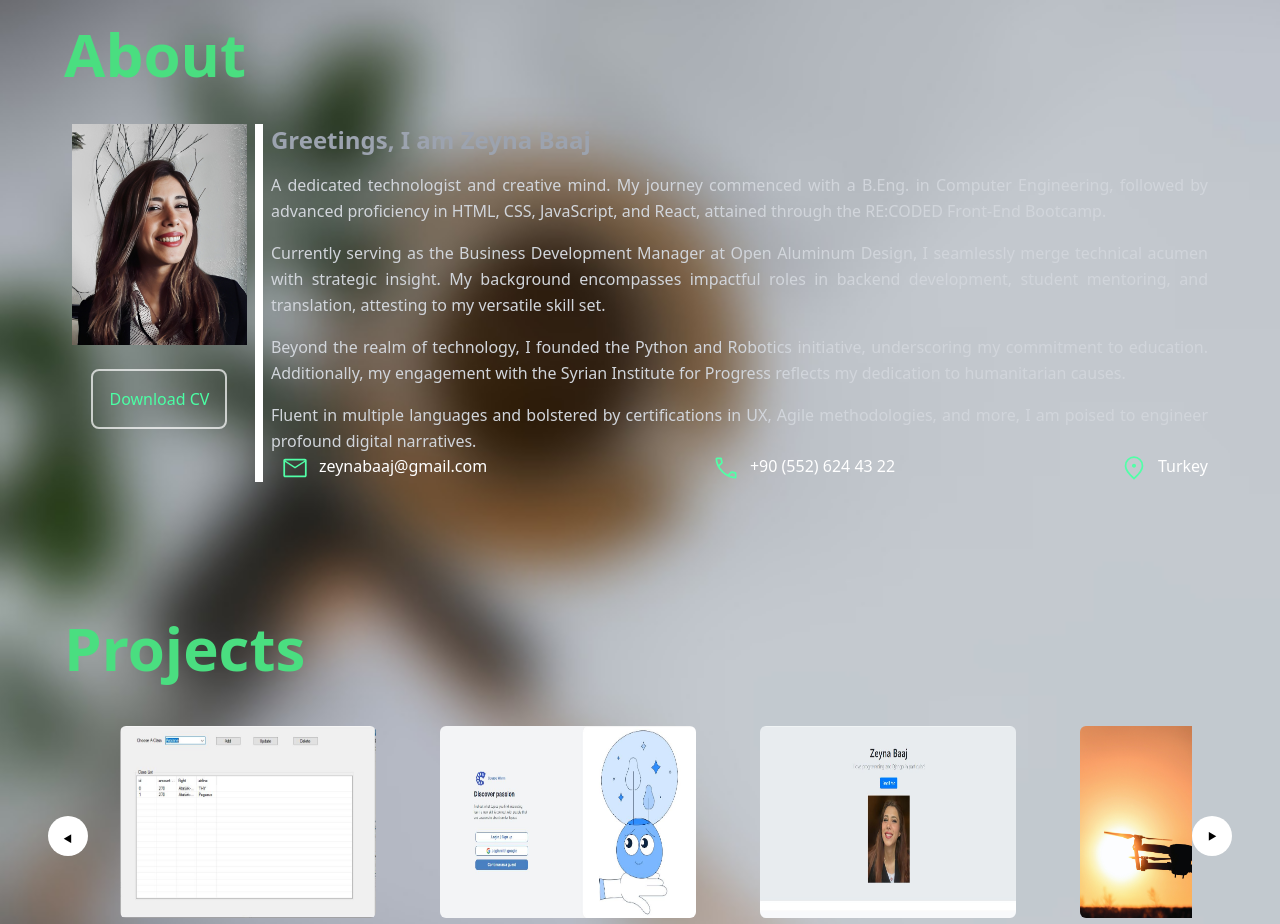
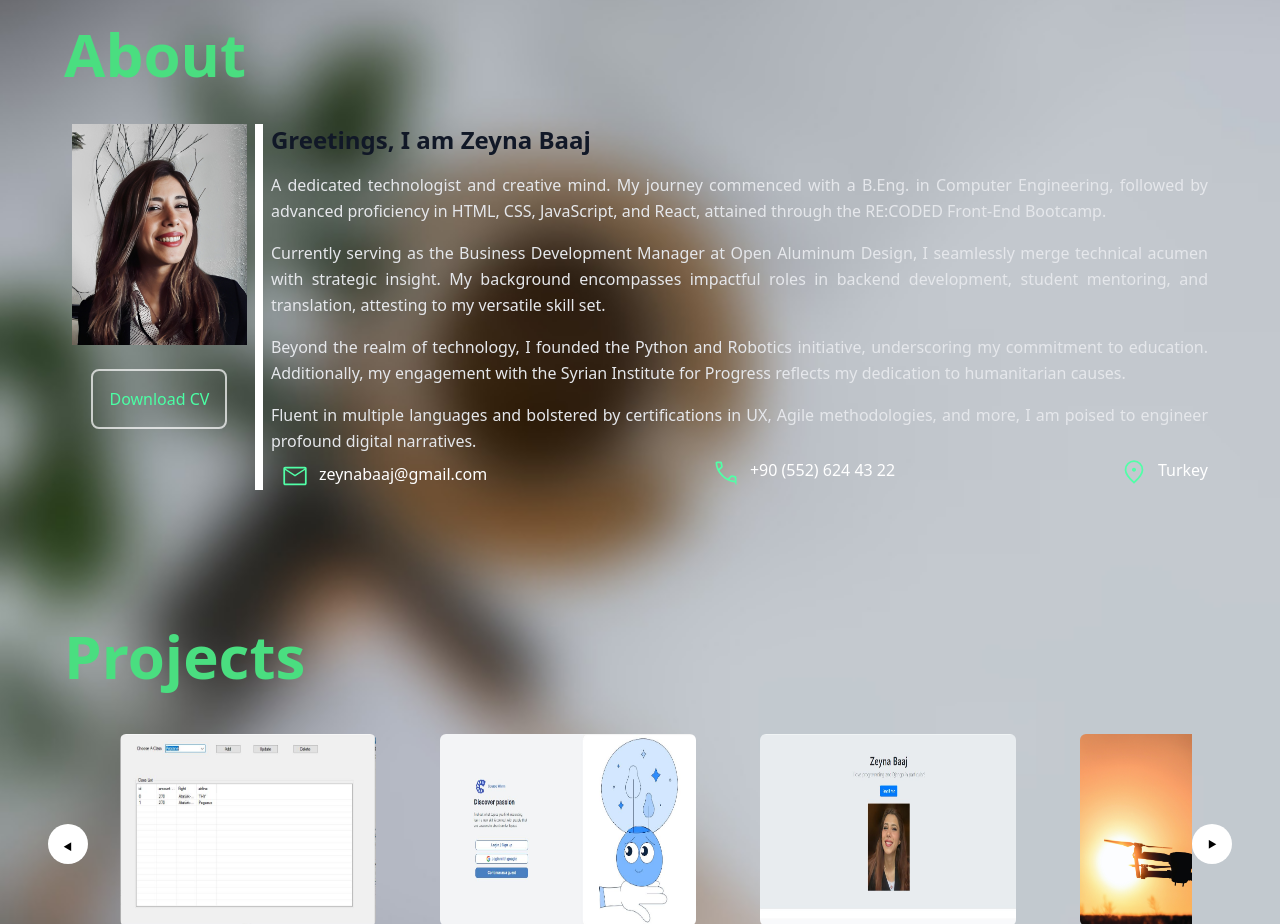
Before and after one commit to zainabaaj/portfolio, a Next.js app in the folder myportfolio/: page / in a window 1280 px wide. Shown: the part 840-1764 px from the top of the page. Built offline with nearby package versions, Linux system fonts and the light colour scheme.

Commit message:
fix: style

```diff
--- a/myportfolio/components/Resume.jsx
+++ b/myportfolio/components/Resume.jsx
@@ -28,28 +28,22 @@ const Resume = () => {
 
 
                     <div className="relative">
-                        <motion.div
-                            className="h-full bg-black absolute"
-                            initial={{ width: "100%", left: 0 }}
-                            animate={{ width: "0%", left: '100%' }}
-                            transition={{ delay: 1, duration: 3, ease: "easeInOut" }}
-                        >
-                        </motion.div>
-                        <h2 className="text-gray-400 text-2xl font-semibold mb-4">Greetings, I am Zeyna Baaj</h2>
-                        <p className="text-gray-300 mb-4 leading-relaxed">
+
+                        <h2 className="text-gray-900 text-2xl font-semibold mb-4">Greetings, I am Zeyna Baaj</h2>
+                        <p className="text-gray-200 mb-4 leading-relaxed">
                             A dedicated technologist and creative mind. My journey commenced with a B.Eng. in Computer Engineering, followed by advanced proficiency in HTML, CSS, JavaScript, and React, attained through the RE:CODED Front-End Bootcamp.
                         </p>
-                        <p className="text-gray-300 mb-4 leading-relaxed">
+                        <p className="text-gray-200 mb-4 leading-relaxed">
                             Currently serving as the Business Development Manager at Open Aluminum Design, I seamlessly merge technical acumen with strategic insight. My background encompasses impactful roles in backend development, student mentoring, and translation, attesting to my versatile skill set.
                         </p>
-                        <p className="text-gray-300 mb-4 leading-relaxed">
+                        <p className="text-gray-200 mb-4 leading-relaxed">
                             Beyond the realm of technology, I founded the Python and Robotics initiative, underscoring my commitment to education. Additionally, my engagement with the Syrian Institute for Progress reflects my dedication to humanitarian causes.
                         </p>
-                        <p className="text-gray-300 leading-relaxed">
+                        <p className="text-gray-200 leading-relaxed">
                             Fluent in multiple languages and bolstered by certifications in UX, Agile methodologies, and more, I am poised to engineer profound digital narratives.
                         </p>
                         <div className='flex flex-col md:flex-row items-center justify-between'>
-                            <div className='flex flex-row'>
+                            <div className='flex flex-row pt-2'>
                                 <motion.svg
                                     animate={{
                                         color: [
@@ -77,7 +71,7 @@ const Resume = () => {
                                     transition={{
                                         color: { duration: 6, repeat: Infinity },
                                     }}
-                                    xmlns="http://www.w3.org/2000/svg" fill="currentColor" height="28" viewBox="0 -960 960 960" width="48"><path d="M795-120q-116 0-236.5-56T335-335Q232-438 176-558.5T120-795q0-19.286 12.857-32.143T165-840h140q14 0 24 10t14 25l26.929 125.641Q372-665 369.5-653.5q-2.5 11.5-10.729 19.726L259-533q26 44 55 82t64 72q37 38 78 69.5t86 55.5l95-98q10-11 23.151-15T686-369l119 26q15 4 25 16.044T840-300v135q0 19.286-12.857 32.143T795-120ZM229-588l81-82-23-110H180q2 42 13.5 88.5T229-588Zm369 363q41 19 89 31t93 14v-107l-103-21-79 83ZM229-588Zm369 363Z" />
+                                    xmlns="http://www.w3.org/2000/svg" fill="currentColor" height="28" viewBox="0 -960 960 960" width="48"><path d="M795-120q-116 0-236.5-56T335-335Q232-438 176-558.5T120-795q0-19.286 12.857-32.143T165-840h140q14 0 24 10t14 25l26.929 125.641Q372-665 369.5-653.5q-2.5 11.5-10.729 19.726L259-533q26 44 55 82t64 72q37 38 78 69.5t86 55.5l95-98q10-11 23.151-15T686-369l119 26q15 4 25 16.044T840-200v135q0 19.286-12.857 32.143T795-120ZM229-588l81-82-23-110H180q2 42 13.5 88.5T229-588Zm369 363q41 19 89 31t93 14v-107l-103-21-79 83ZM229-588Zm369 363Z" />
                                 </motion.svg>
                                 <p>+90 (552) 624 43 22</p>
                             </div>
```
